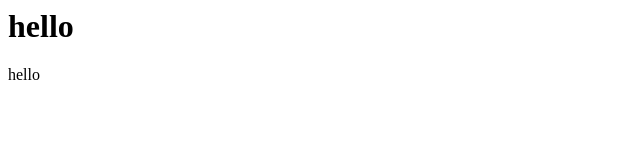
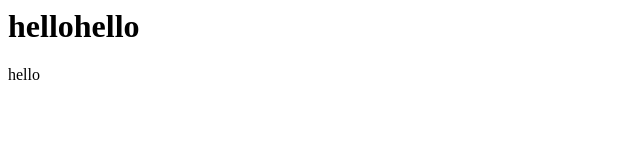
Before and after one commit to PukarKatwal88/workshop4, a plain HTML site: page index.html in a window 1280 px wide. Shown: the whole page, without its empty margins (0-640 px from the left). Drawn offline with Linux system fonts and the light colour scheme.

Commit message:
conflict 2

```diff
--- a/index.html
+++ b/index.html
@@ -6,6 +6,6 @@
     <title>Document</title>
 </head>
 <body>
-    <h1>hello</h1>hello
+    <h1>hellohello</h1>hello
 </body>
 </html>
```
